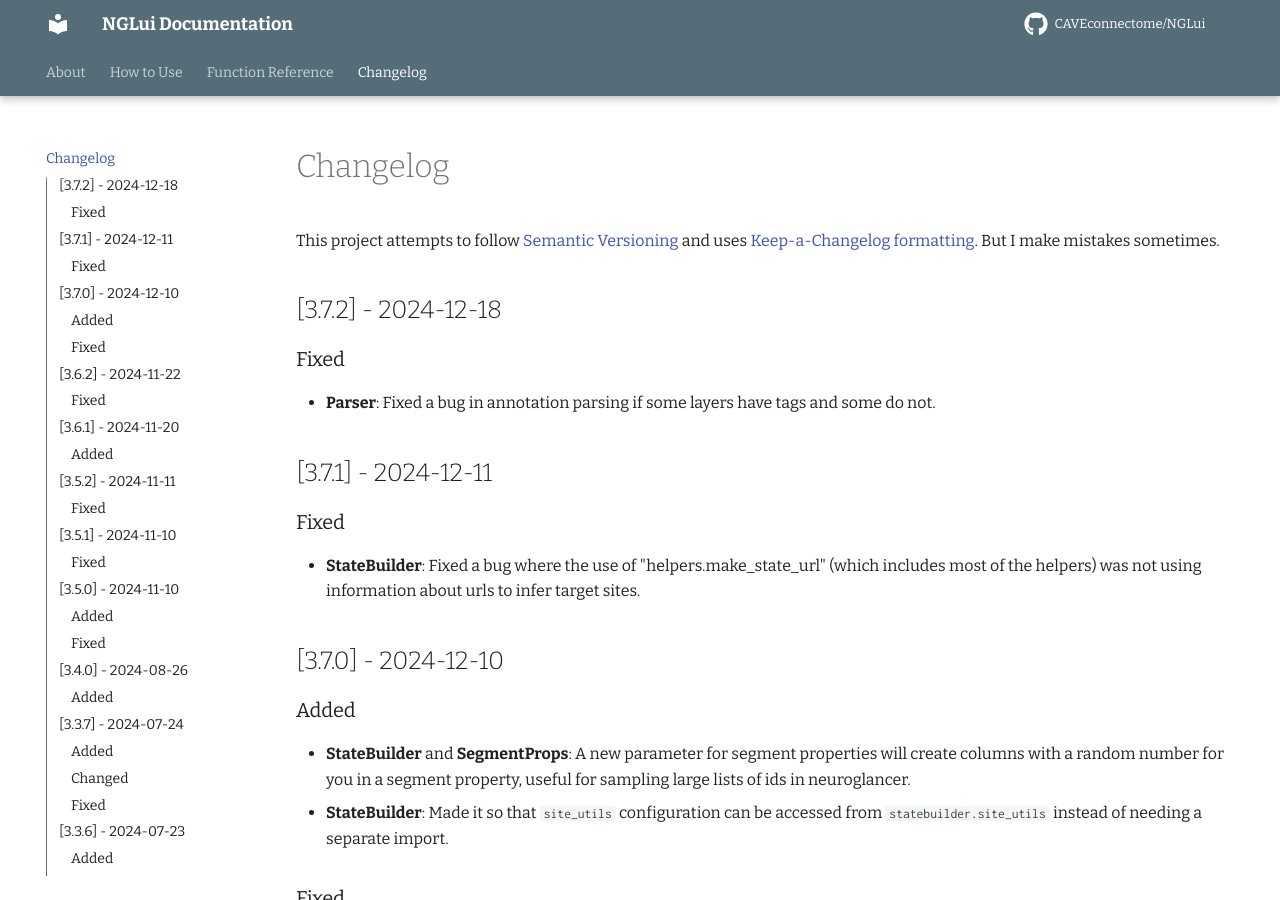
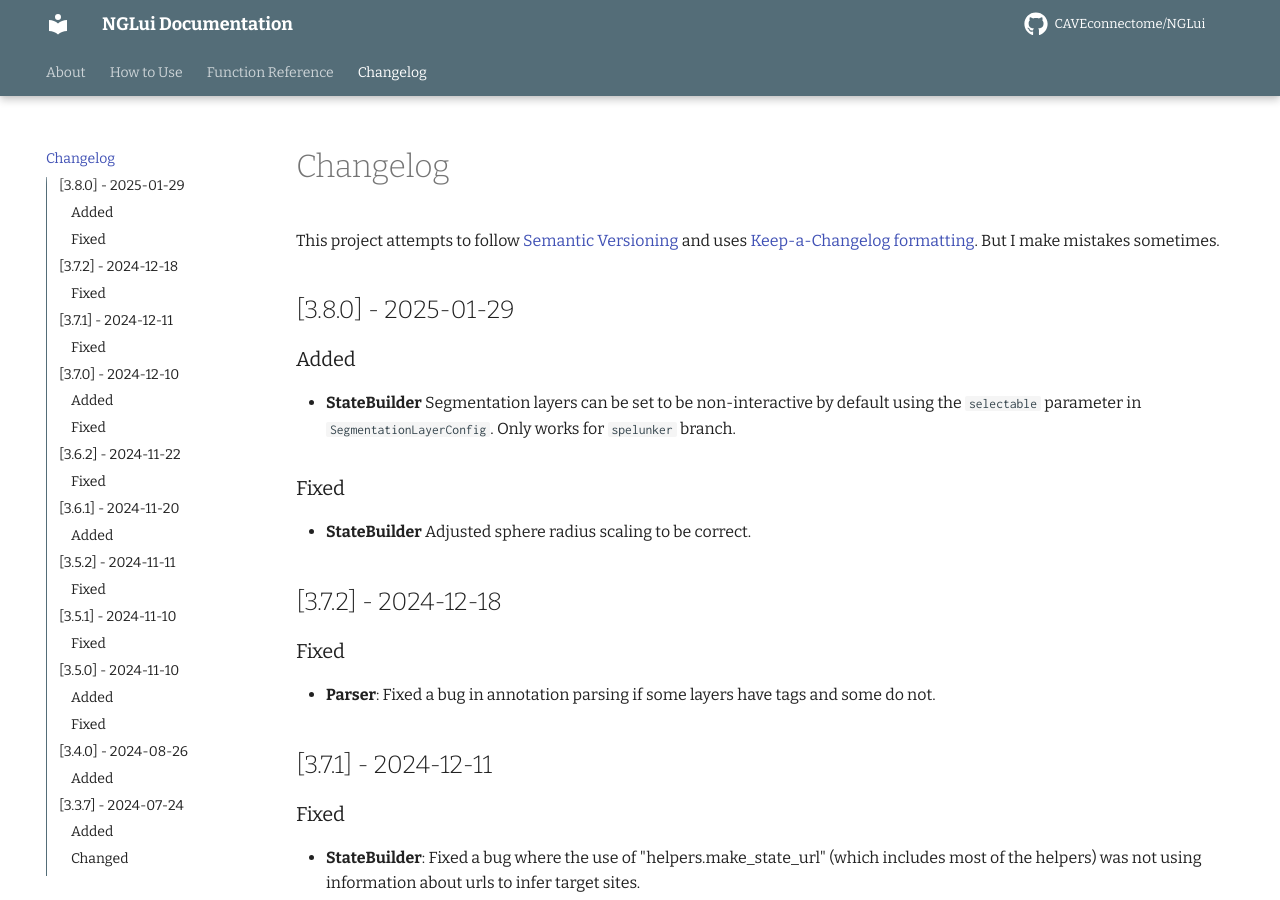
Before and after one commit to CAVEconnectome/nglui, an MkDocs documentation site: the page built from docs/changelog.md, in a window 1280 px wide and 900 px high. Built offline with MkDocs 1.6.1 and Material for MkDocs 9.7.7, drawn with Linux system fonts in a browser that asks for light colours; comment, search, counter and statistics services are not loaded.

Commit message:
update changelog

```diff
--- a/docs/changelog.md
+++ b/docs/changelog.md
@@ -1,6 +1,17 @@
 # Changelog
 
 This project attempts to follow [Semantic Versioning](https://semver.org) and uses [Keep-a-Changelog formatting](https://keepachangelog.com/en/1.0.0/). But I make mistakes sometimes.
+
+## [3.8.0] - 2025-01-29
+
+### Added
+
+- **StateBuilder** Segmentation layers can be set to be non-interactive by default using the `selectable` parameter in `SegmentationLayerConfig`. Only works for `spelunker` branch.
+
+### Fixed
+
+- **StateBuilder** Adjusted sphere radius scaling to be correct.
+
 
 ## [3.7.2] - 2024-12-18
 
```
